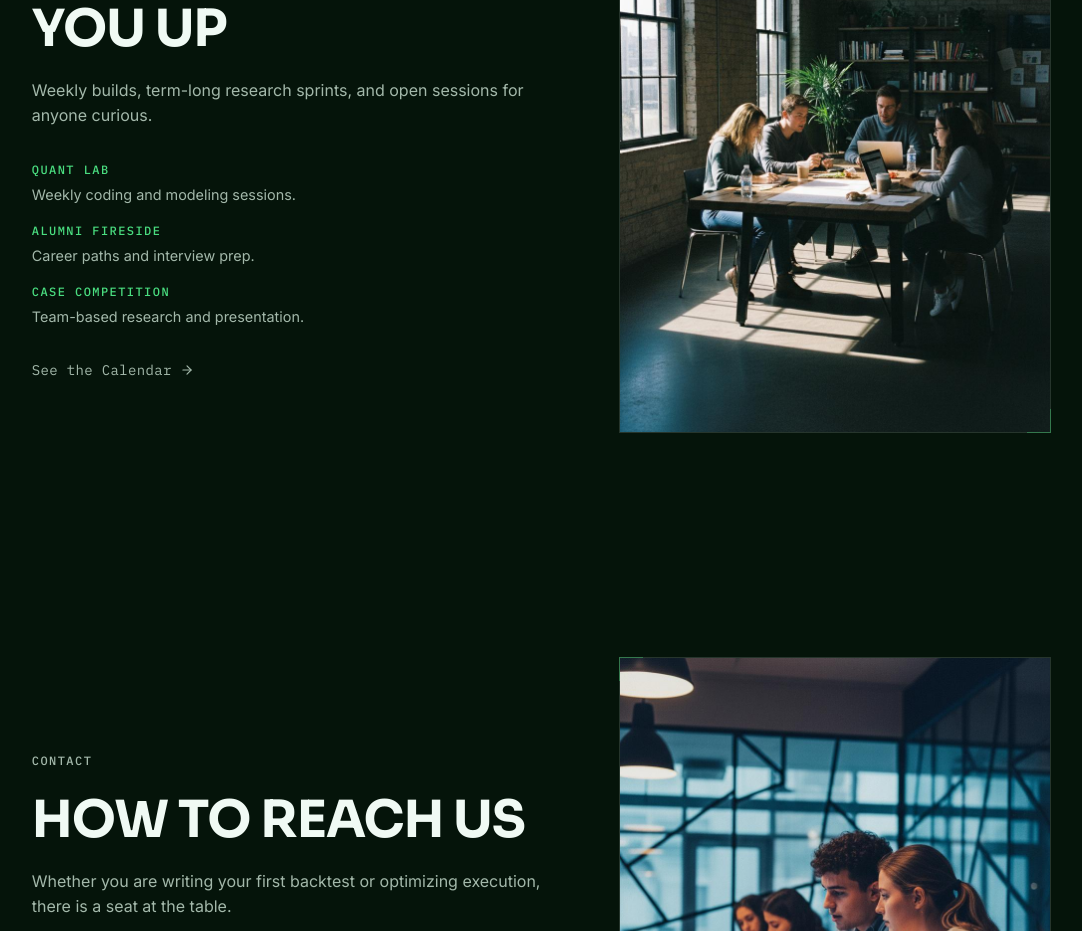
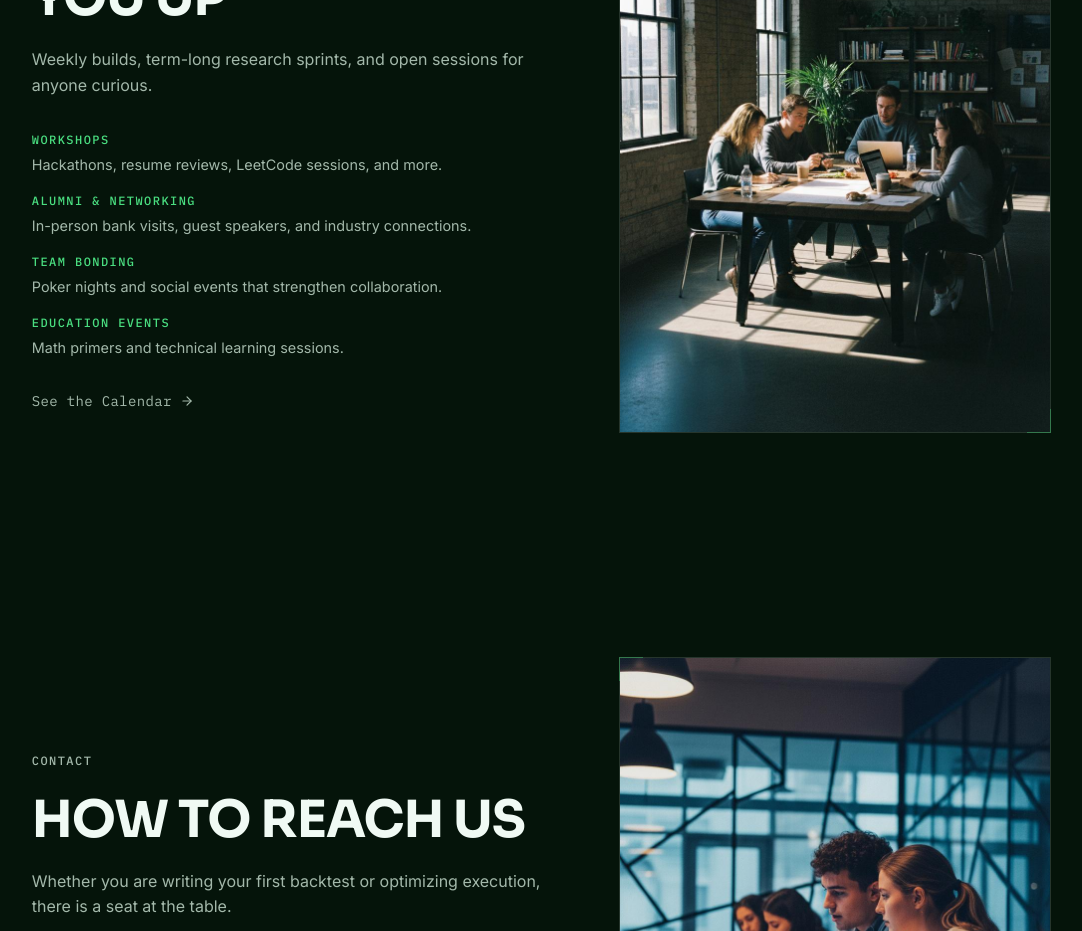
Before and after one commit to LifeDisparity/LifeDisparity.github.io, a React (Vite) app: page / in a window 1280 px wide. Shown: the part 5360-6291 px from the top of the page, without its empty margins (45-1127 px from the left). Built offline with nearby package versions, Linux system fonts and the light colour scheme.

Commit message:
Update events section categories and descriptions

```diff
--- a/src/App.tsx
+++ b/src/App.tsx
@@ -104,9 +104,10 @@ function App() {
           imageSrc="/events_group.jpg"
           imageAlt="Group collaboration"
           items={[
-            { label: 'Quant Lab', description: 'Weekly coding and modeling sessions.' },
-            { label: 'Alumni Fireside', description: 'Career paths and interview prep.' },
-            { label: 'Case Competition', description: 'Team-based research and presentation.' },
+            { label: 'Workshops', description: 'Hackathons, resume reviews, LeetCode sessions, and more.' },
+            { label: 'Alumni & Networking', description: 'In-person bank visits, guest speakers, and industry connections.' },
+            { label: 'Team Bonding', description: 'Poker nights and social events that strengthen collaboration.' },
+            { label: 'Education Events', description: 'Math primers and technical learning sessions.' },
           ]}
           ctaText="See the Calendar"
         />
```
